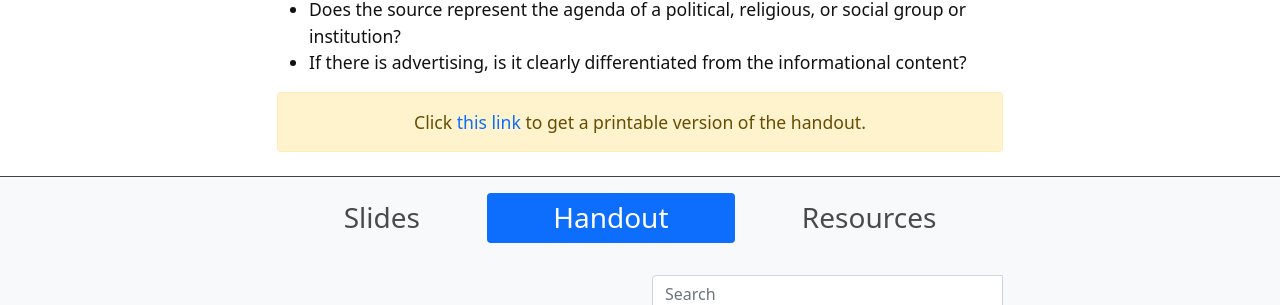
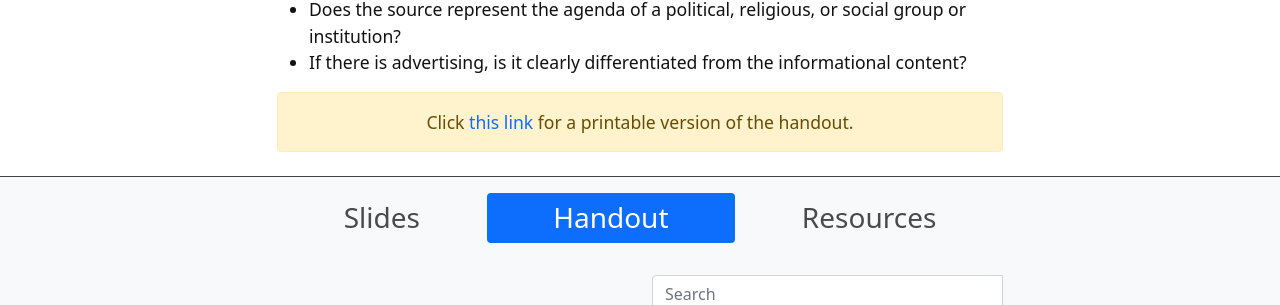
Before and after one commit to hanwendong1/adulting, a Jekyll site: the page built from content/1-handout.md, in a window 1280 px wide. Shown: the part 1638-1943 px from the top of the page. Built offline with Jekyll 4.4.1, drawn with Linux system fonts in a browser that asks for light colours.

Commit message:
Update 1-handout.md

```diff
--- a/content/1-handout.md
+++ b/content/1-handout.md
@@ -53,4 +53,4 @@ nav: Handout
 * Does the source represent the agenda of a political, religious, or social group or institution?
 * If there is advertising, is it clearly differentiated from the informational content?
 
-{% include alert.html text="Click [this link](https://docs.google.com/document/d/e/2PACX-1vSU9Wp2ajsFW9kGV2BLV7IPzEhWSAhX7WCFmmi2Ha1MJQHG0guLE265kgshOQ-qKg/pub) to get a printable version of the handout." align="center" color="warning" %}
+{% include alert.html text="Click [this link](https://drive.google.com/file/d/12goy9gY-xUGKWzBdap005TE9zjq87Nil/view?usp=sharing) for a printable version of the handout." align="center" color="warning" %}
```
